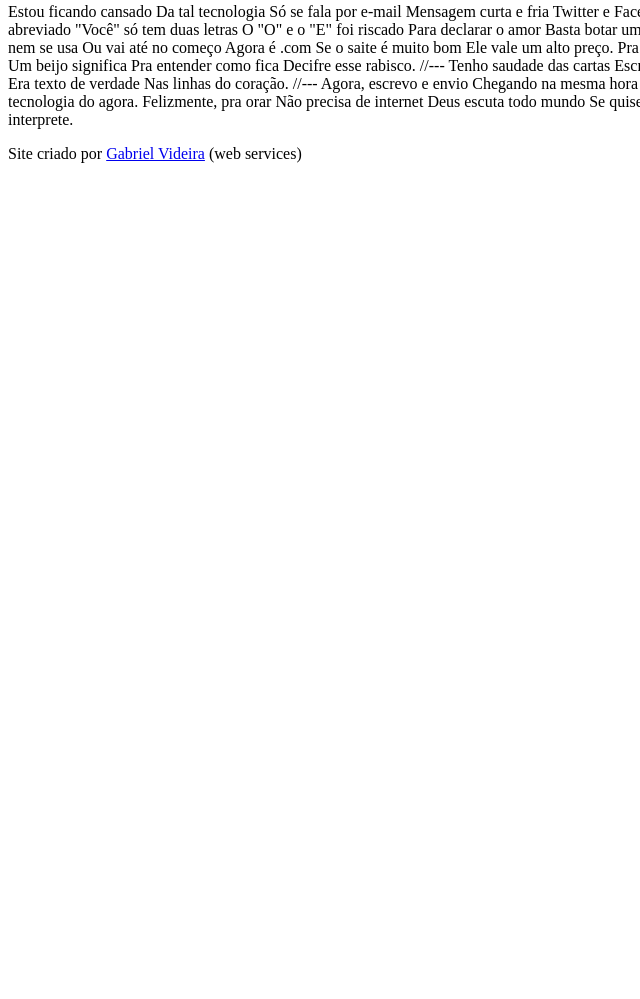
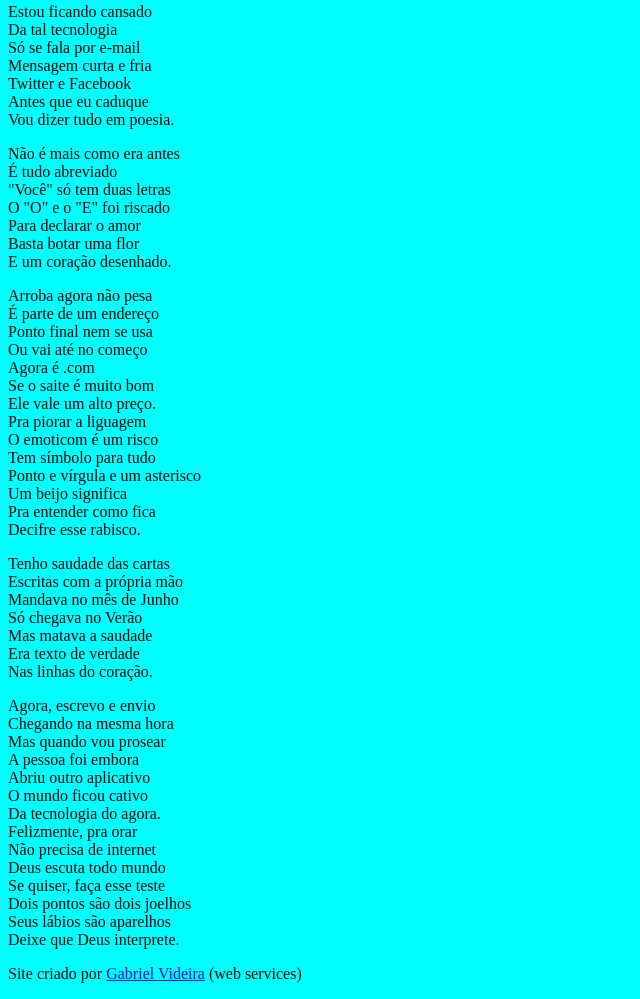
Before and after one commit to gabriel-videira/html-css, a plain HTML site: page Desafios/pacote-d012/index.html in a window 1280 px wide. Shown: the part 111-1110 px from the top of the page, without its empty margins (0-640 px from the left). Before the commit the page ends 800 px from the top, so only its background shows below. Drawn offline with Linux system fonts and the light colour scheme.

Commit message:
desafio cordel update

```diff
--- /dev/null
+++ b/Desafios/pacote-d012/estilo/style.css
@@ -0,0 +1,5 @@
+@charset "UTF-8";
+
+body {
+    background-color: aqua;
+}
--- a/Desafios/pacote-d012/index.html
+++ b/Desafios/pacote-d012/index.html
@@ -4,76 +4,91 @@
     <meta charset="UTF-8">
     <meta name="viewport" content="width=device-width, initial-scale=1.0">
     <title>Projeto CORDEL moderno</title>
+    <link rel="stylesheet" href="estilo/style.css">
 </head>
 <body>
         <header>
             <h1>Cordel Moderno</h1>
-            <p>Por <a href="https://www.recantodasletras.com.br/poesias/3186743">Milton Duarte</a></p>
+            <p>Por <a href="https://www.recantodasletras.com.br/poesias/3186743" target="_blank">Milton Duarte</a></p>
         </header>
 
-    Estou ficando cansado
-    Da tal tecnologia
-    Só se fala por e-mail
-    Mensagem curta e fria
-    Twitter e Facebook
-    Antes que eu caduque
-    Vou dizer tudo em poesia.
+    <section>
+        <p>
+            Estou ficando cansado <br>
+            Da tal tecnologia<br>
+            Só se fala por e-mail<br>
+            Mensagem curta e fria<br>
+            Twitter e Facebook<br>
+            Antes que eu caduque<br>
+            Vou dizer tudo em poesia.<br>
+        </p>
+    </section>
 
-    //---
 
-    Não é mais como era antes
-    É tudo abreviado
-    "Você" só tem duas letras
-    O "O" e o "E" foi riscado
-    Para declarar o amor
-    Basta botar uma flor
-    E um coração desenhado.
+    <section>
+        <p>
+            Não é mais como era antes<br>
+            É tudo abreviado<br>
+            "Você" só tem duas letras<br>
+            O "O" e o "E" foi riscado<br>
+            Para declarar o amor<br>
+            Basta botar uma flor<br>
+            E um coração desenhado.<br>
+        </p>
+    </section>
 
-    //---
 
-    Arroba agora não pesa
-    É parte de um endereço
-    Ponto final nem se usa
-    Ou vai até no começo
-    Agora é .com
-    Se o saite é muito bom
-    Ele vale um alto preço.
+    <section>
+        <p>
+            Arroba agora não pesa<br>
+            É parte de um endereço<br>
+            Ponto final nem se usa<br>
+            Ou vai até no começo<br>
+            Agora é .com<br>
+            Se o saite é muito bom<br>
+            Ele vale um alto preço.<br>
+            Pra piorar a liguagem<br>
+            O emoticom é um risco<br>
+            Tem símbolo para tudo<br>
+            Ponto e vírgula e um asterisco<br>
+            Um beijo significa<br>
+            Pra entender como fica<br>
+            Decifre esse rabisco.<br>
+        </p>
+    </section>
 
-    Pra piorar a liguagem
-    O emoticom é um risco
-    Tem símbolo para tudo
-    Ponto e vírgula e um asterisco
-    Um beijo significa
-    Pra entender como fica
-    Decifre esse rabisco.
 
-    //---
+    <section>
+        <p>
+            Tenho saudade das cartas<br>
+            Escritas com a própria mão<br>
+            Mandava no mês de Junho<br>
+            Só chegava no Verão<br>
+            Mas matava a saudade<br>
+            Era texto de verdade<br>
+            Nas linhas do coração.<br>
+        </p>
+    </section>
 
-    Tenho saudade das cartas
-    Escritas com a própria mão
-    Mandava no mês de Junho
-    Só chegava no Verão
-    Mas matava a saudade
-    Era texto de verdade
-    Nas linhas do coração.
 
-    //---
-
-    Agora, escrevo e envio
-    Chegando na mesma hora
-    Mas quando vou prosear
-    A pessoa foi embora
-    Abriu outro aplicativo
-    O mundo ficou cativo
-    Da tecnologia do agora.
-
-    Felizmente, pra orar
-    Não precisa de internet
-    Deus escuta todo mundo
-    Se quiser, faça esse teste
-    Dois pontos são dois joelhos
-    Seus lábios são aparelhos
-    Deixe que Deus interprete.
+    <section>
+        <p>
+            Agora, escrevo e envio<br>
+            Chegando na mesma hora<br>
+            Mas quando vou prosear<br>
+            A pessoa foi embora<br>
+            Abriu outro aplicativo<br>
+            O mundo ficou cativo<br>
+            Da tecnologia do agora.<br>
+            Felizmente, pra orar<br>
+            Não precisa de internet<br>
+            Deus escuta todo mundo<br>
+            Se quiser, faça esse teste<br>
+            Dois pontos são dois joelhos<br>
+            Seus lábios são aparelhos<br>
+            Deixe que Deus interprete.<br>
+        </p>
+    </section>
     <footer>
         <p>Site criado por <a href="https://github.com/gabriel-videira" target="_blank">Gabriel Videira</a> (web services)</p>
     </footer>
```
